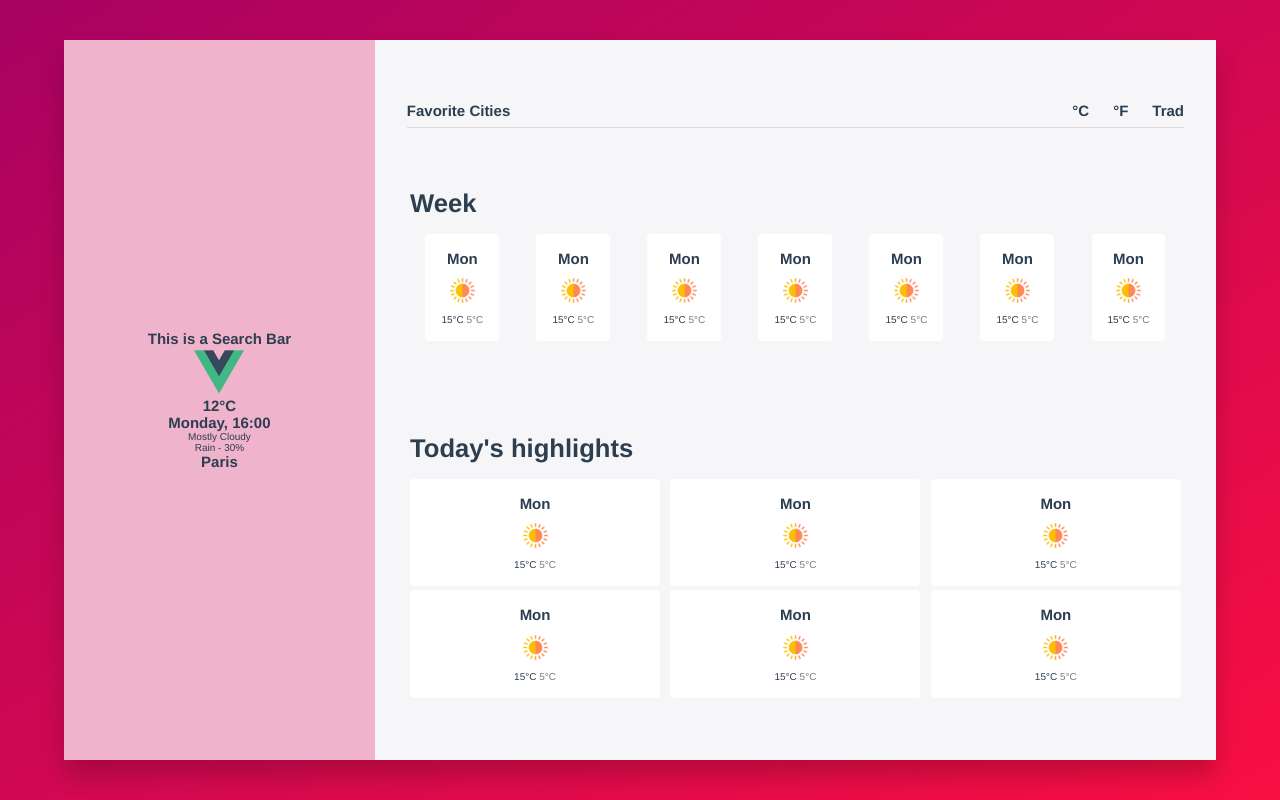
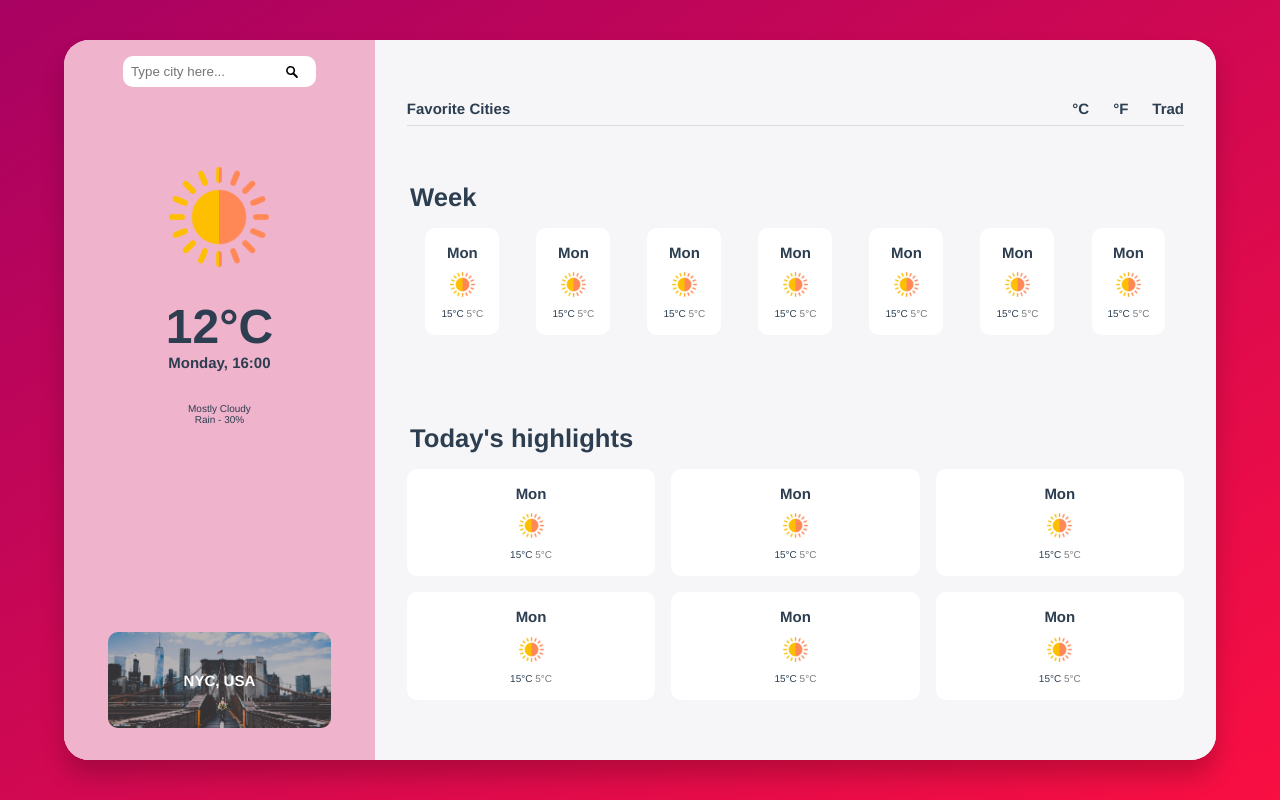
Before and after one commit to theogilardo/weather-app, a Vue app: page / in a window 1280 px wide. Built offline with nearby package versions, Linux system fonts and the light colour scheme.

Commit message:
today section design

```diff
--- a/public/index.html
+++ b/public/index.html
@@ -1,15 +1,19 @@
 <!DOCTYPE html>
 <html lang="en">
   <head>
-    <meta charset="utf-8">
-    <meta http-equiv="X-UA-Compatible" content="IE=edge">
-    <meta name="viewport" content="width=device-width,initial-scale=1.0">
-    <link rel="icon" href="<%= BASE_URL %>favicon.ico">
+    <meta charset="utf-8" />
+    <meta http-equiv="X-UA-Compatible" content="IE=edge" />
+    <meta name="viewport" content="width=device-width,initial-scale=1.0" />
+    <link rel="icon" href="<%= BASE_URL %>favicon.ico" />
     <title><%= htmlWebpackPlugin.options.title %></title>
   </head>
   <body>
     <noscript>
-      <strong>We're sorry but <%= htmlWebpackPlugin.options.title %> doesn't work properly without JavaScript enabled. Please enable it to continue.</strong>
+      <strong
+        >We're sorry but <%= htmlWebpackPlugin.options.title %> doesn't work
+        properly without JavaScript enabled. Please enable it to
+        continue.</strong
+      >
     </noscript>
     <div id="app"></div>
     <!-- built files will be auto injected -->
--- a/src/components/Dashboard/Day.vue
+++ b/src/components/Dashboard/Day.vue
@@ -21,7 +21,7 @@ export default {
   padding: 1rem;
   border: none;
   background-color: white;
-  border-radius: 4px;
+  border-radius: 10px;
   margin: 0 0.2rem;
   text-align: center;
 }
--- a/src/components/Dashboard/Highlight.vue
+++ b/src/components/Dashboard/Highlight.vue
@@ -21,8 +21,7 @@ export default {
   padding: 1rem;
   border: none;
   background-color: white;
-  border-radius: 4px;
-  margin: 0 0.2rem;
+  border-radius: 10px;
   text-align: center;
 }
 
--- a/src/components/Dashboard/Highlights.vue
+++ b/src/components/Dashboard/Highlights.vue
@@ -26,7 +26,6 @@ export default {
 <style lang="scss" scoped>
 .highlights-container {
   margin-top: 2rem;
-  // align-self: flex-start;
 
   &__title {
     font-size: 1.6rem;
@@ -37,7 +36,7 @@ export default {
     width: 100%;
     display: grid;
     grid-template-columns: repeat(3, 1fr);
-    grid-gap: 4px;
+    grid-gap: 1rem;
     justify-content: center;
     align-items: center;
   }
--- a/src/components/Home.vue
+++ b/src/components/Home.vue
@@ -41,7 +41,8 @@ export default {
   display: flex;
   background-color: #eee;
   justify-content: center;
-  border-radius: 10px;
+  border-radius: 25px;
+  overflow: hidden;
   box-shadow: 0 1rem 1.5rem rgba(0, 0, 0, 0.2);
   position: relative;
 }
@@ -49,7 +50,6 @@ export default {
 .current-day {
   display: flex;
   align-items: center;
-  justify-content: center;
   flex-direction: column;
   background-color: #f0b3cc;
   flex: 1;
--- a/src/components/Today/Search.vue
+++ b/src/components/Today/Search.vue
@@ -1,6 +1,19 @@
 <template>
   <div>
-    <h1>This is a Search Bar</h1>
+    <div class="search">
+      <a href="#">
+        <img
+          src="../../assets/search.svg"
+          class="search__icon"
+          alt="Search icon"
+        />
+      </a>
+      <input
+        class="search__input"
+        type="text"
+        placeholder="Type city here..."
+      />
+    </div>
   </div>
 </template>
 
@@ -10,4 +23,28 @@ export default {
 };
 </script>
 
-<style lang="scss" scoped></style>
+<style lang="scss" scoped>
+.search {
+  padding: 1rem;
+  position: relative;
+  width: 100%;
+
+  &__input {
+    padding: 0.5rem;
+    border: none;
+    border-radius: 10px;
+
+    &:focus {
+      outline: none;
+    }
+  }
+
+  &__icon {
+    position: absolute;
+    top: 50%;
+    right: 15%;
+    transform: translateY(-50%);
+    width: 12px;
+  }
+}
+</style>
--- a/src/components/Today/Today.vue
+++ b/src/components/Today/Today.vue
@@ -1,9 +1,9 @@
 <template>
-  <div>
+  <!-- <div> -->
   <div class="current-day">
     <img
       class="current-day__weather-icon"
-        src="../../assets/logo.png"
+      src="../../assets/sun.png"
       alt="Weather icon"
     />
     <h1 class="current-day__temperature">12°C</h1>
@@ -13,9 +13,11 @@
     </h2>
     <p class="current-day__information">Mostly Cloudy</p>
     <p class="current-day__information">Rain - 30%</p>
-      <h2 class="current-day__city">Paris</h2>
+    <div class="current-day__city">
+      <h2 class="current-day__city__name">NYC, USA</h2>
     </div>
   </div>
+  <!-- </div> -->
 </template>
 
 <script>
@@ -26,13 +28,49 @@ export default {
 
 <style lang="scss" scoped>
 .current-day {
+  width: 100%;
+  display: flex;
+  align-items: center;
+  flex-direction: column;
+  padding: 2rem 1rem;
+
+  &__weather-icon {
+    width: 100px;
+    margin: 2rem;
+  }
+
+  &__date {
+    margin-bottom: 2rem;
+  }
+
+  &__temperature {
+    font-size: 3rem;
+  }
+
+  &__city {
+    position: relative;
+    z-index: 4;
+    margin-top: auto;
+    background-image: url(../../assets/nyc.jpg);
+    background-position: center;
+    background-size: cover;
+    width: 80%;
+    padding: 3rem 0;
+    border-radius: 10px;
+    overflow: hidden;
+
+    &__name {
+      position: absolute;
+      top: 0;
+      left: 0;
+      width: 100%;
+      height: 100%;
       display: flex;
       align-items: center;
       justify-content: center;
-  flex-direction: column;
-
-  &__weather-icon {
-    width: 50px;
+      background-color: #33333350;
+      color: white;
+    }
   }
 }
 </style>
```
Also changed, not shown: src/assets/nyc.jpg (added), src/assets/search.svg (added). Lines whose indentation alone changed are shown as unchanged.
